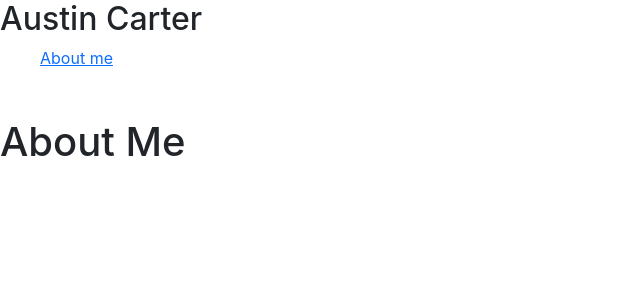
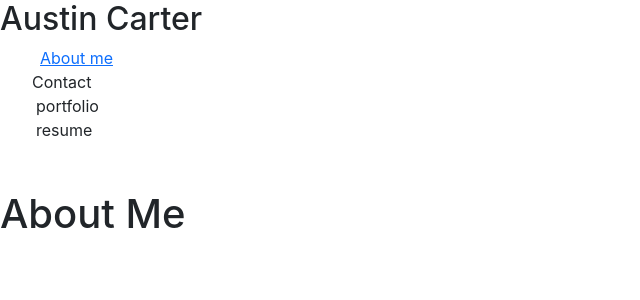
Before and after one commit to auscarter17/auscarter-react-portfolio, a React (Create React App) app: page / in a window 1280 px wide. Shown: the top 300 px of the page, without its empty margins (0-640 px from the left). Built offline with nearby package versions, Linux system fonts and the light colour scheme.

Commit message:
fixed nav onClick method

```diff
--- a/src/components/Nav/index.js
+++ b/src/components/Nav/index.js
@@ -1,6 +1,23 @@
 import React from 'react';
 
 function Nav(props) {
+  const categories = [
+    {
+      name: "portfolio",
+      description:
+        "Projects I've worked on."
+    },
+    {
+      name: "resume",
+      decription:
+        "My resume and a list of technologies used."
+    }
+  ]
+
+  function categorySelected(name) {
+    console.log(`${name} selected.`)
+  }
+
   return (
     <header>
       <h2>
@@ -13,6 +30,19 @@ function Nav(props) {
               About me
             </a>
           </li>
+          <li>
+            <span>Contact</span>
+          </li>
+            {categories.map((category) => (
+              <li
+                className="mx-1"
+                key={category.name}
+              >
+                <span onClick={() => categorySelected(category.name)}>
+                  {category.name}
+                </span>
+              </li>
+            ))}
         </ul>
       </nav>
     </header>
```
